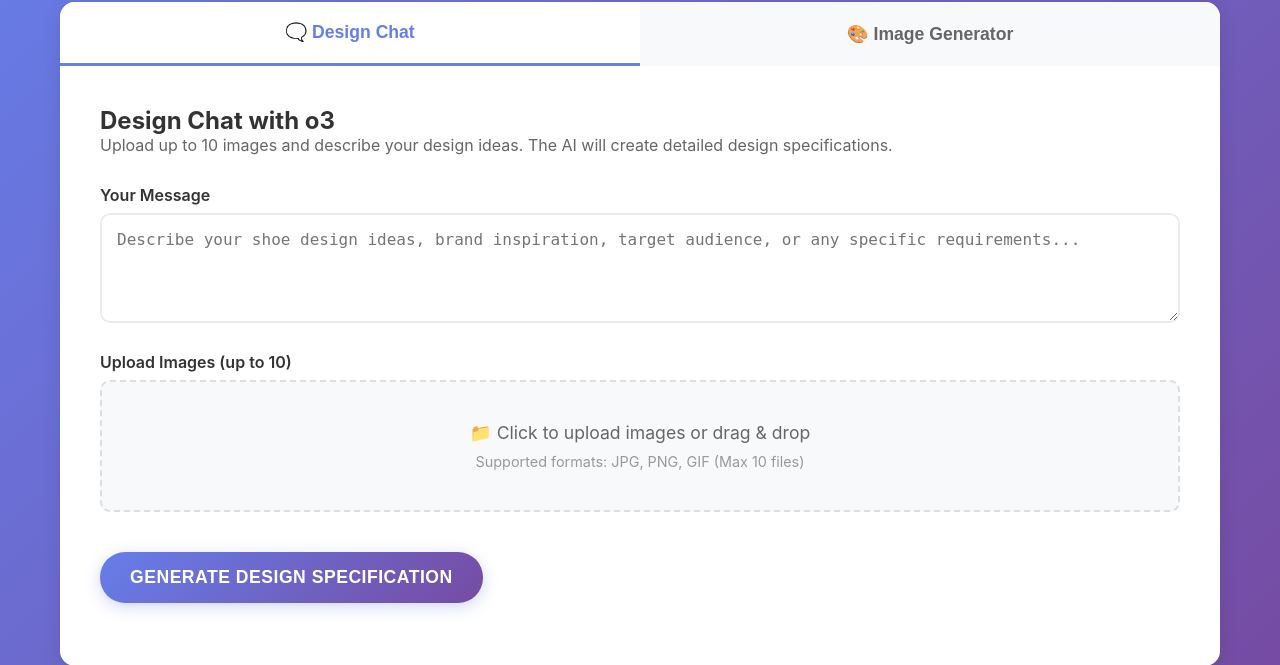
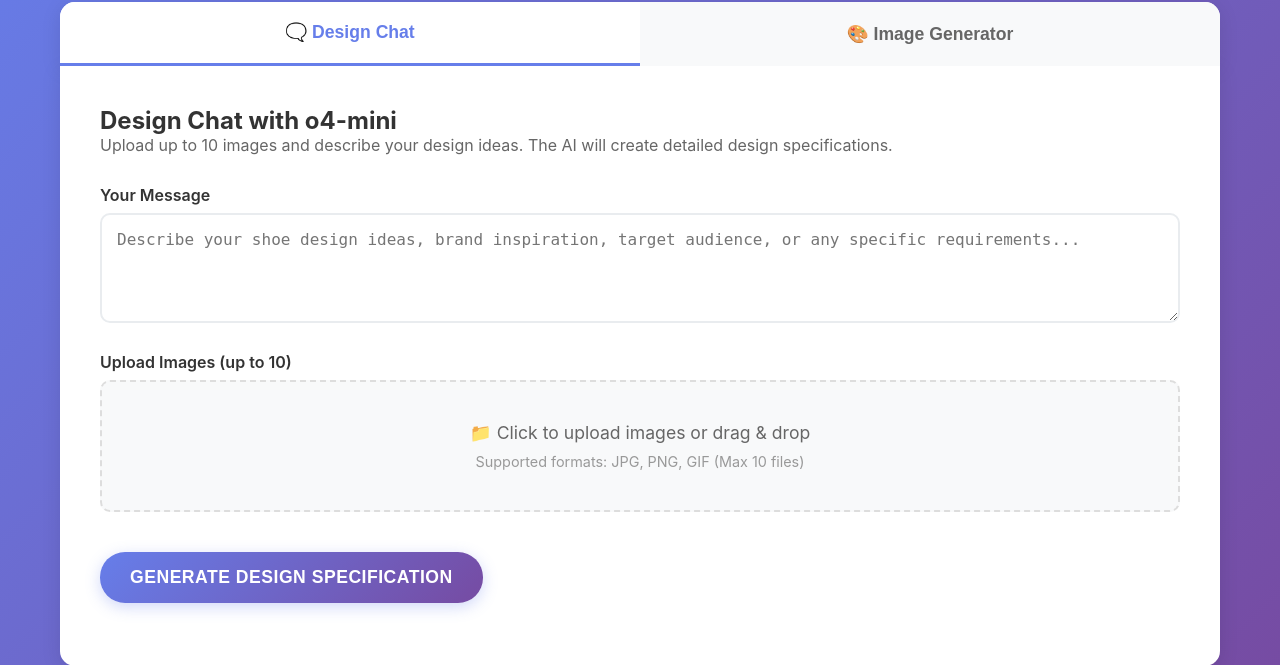
Before and after one commit to gut-puncture/AI-shoe-design-app, a Flask app: page / in a window 1280 px wide. Shown: the part 151-816 px from the top of the page. Run offline with Flask 3, Linux system fonts and the light colour scheme.

Commit message:
Update index.html

```diff
--- a/templates/index.html
+++ b/templates/index.html
@@ -297,7 +297,7 @@
 
         <!-- Design Chat Tab -->
         <div id="chat-tab" class="tab-content active">
-            <h2>Design Chat with o3</h2>
+            <h2>Design Chat with o4-mini</h2>
             <p style="margin-bottom: 30px; color: #666;">Upload up to 10 images and describe your design ideas. The AI will create detailed design specifications.</p>
 
             <form id="chat-form">
```
